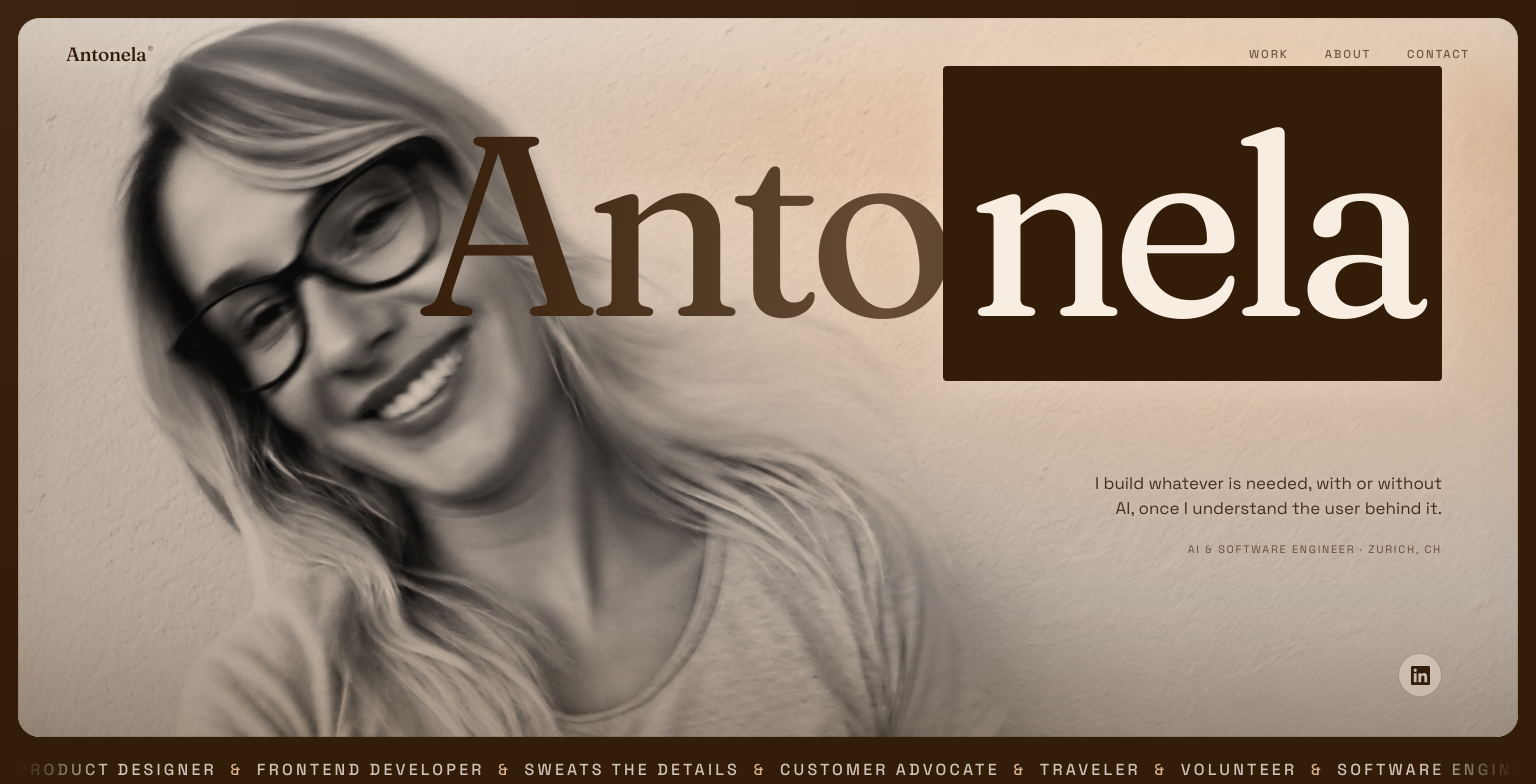
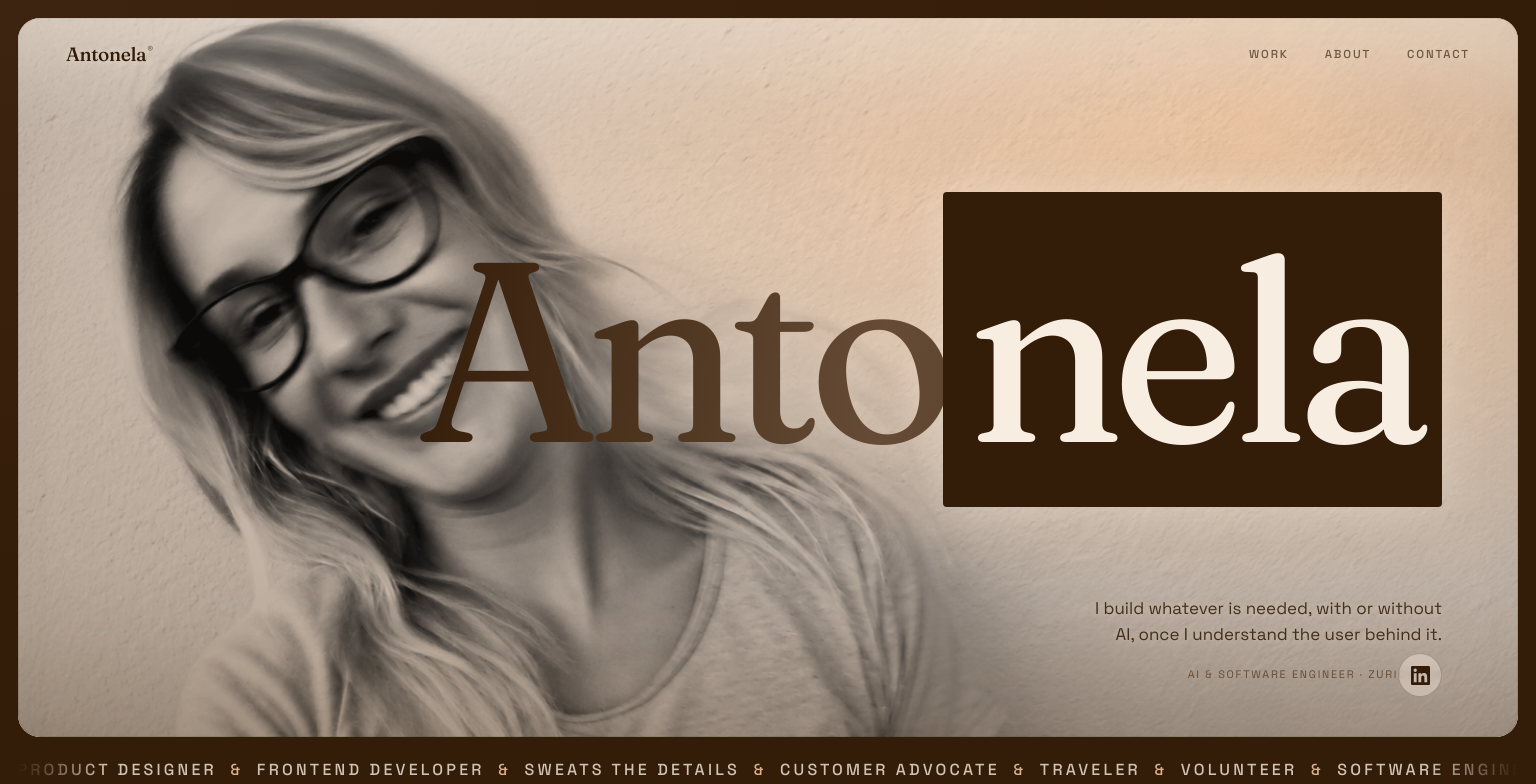
Before and after one commit to BilosNelly/antonelabilos, a React (Vite) app: page / in a window 1536 px wide. Shown: the top 784 px of the page. Built offline with nearby package versions, Linux system fonts and the light colour scheme.

Commit message:
Small designer fixes

```diff
--- a/src/App.css
+++ b/src/App.css
@@ -203,7 +203,9 @@
 
 .hero__title {
   margin: 0;
-  /* em-scaled clearance so the dark block never crowds the line below */
+  /* em-scaled clearance so the dark block never bleeds into the nav above
+     or crowds the line below */
+  padding-top: 0.35em;
   padding-bottom: 0.5em;
   font-family: var(--font-display);
   font-optical-sizing: auto;
@@ -647,7 +649,7 @@ a.card:focus-visible {
 @media (min-width: 820px) {
   .timeline-wrap {
     grid-template-columns: 180px 1fr;
-    align-items: start;
+    align-items: center;
   }
 
   .timeline__media {
@@ -1213,6 +1215,14 @@ a.contact__row:focus-visible .contact__val {
    Responsive
 \* ================================================================== */
 
+/* Wide screens push the title to its max size, so the "nela" block needs
+   more headroom to clear the sticky nav above it. */
+@media (min-width: 1350px) {
+  .hero__content {
+    top: clamp(140px, 14vh, 190px);
+  }
+}
+
 @media (max-width: 860px) {
   .hero__title {
     white-space: normal;
```
